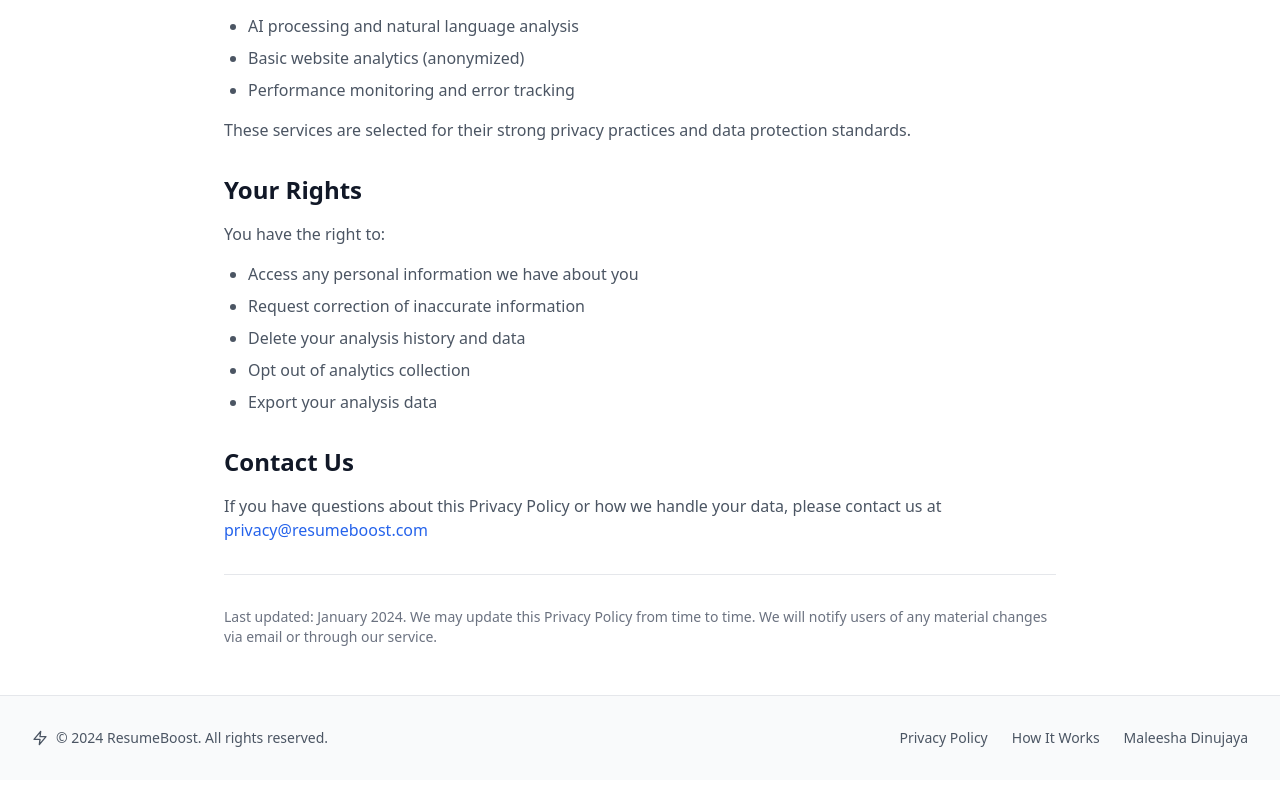
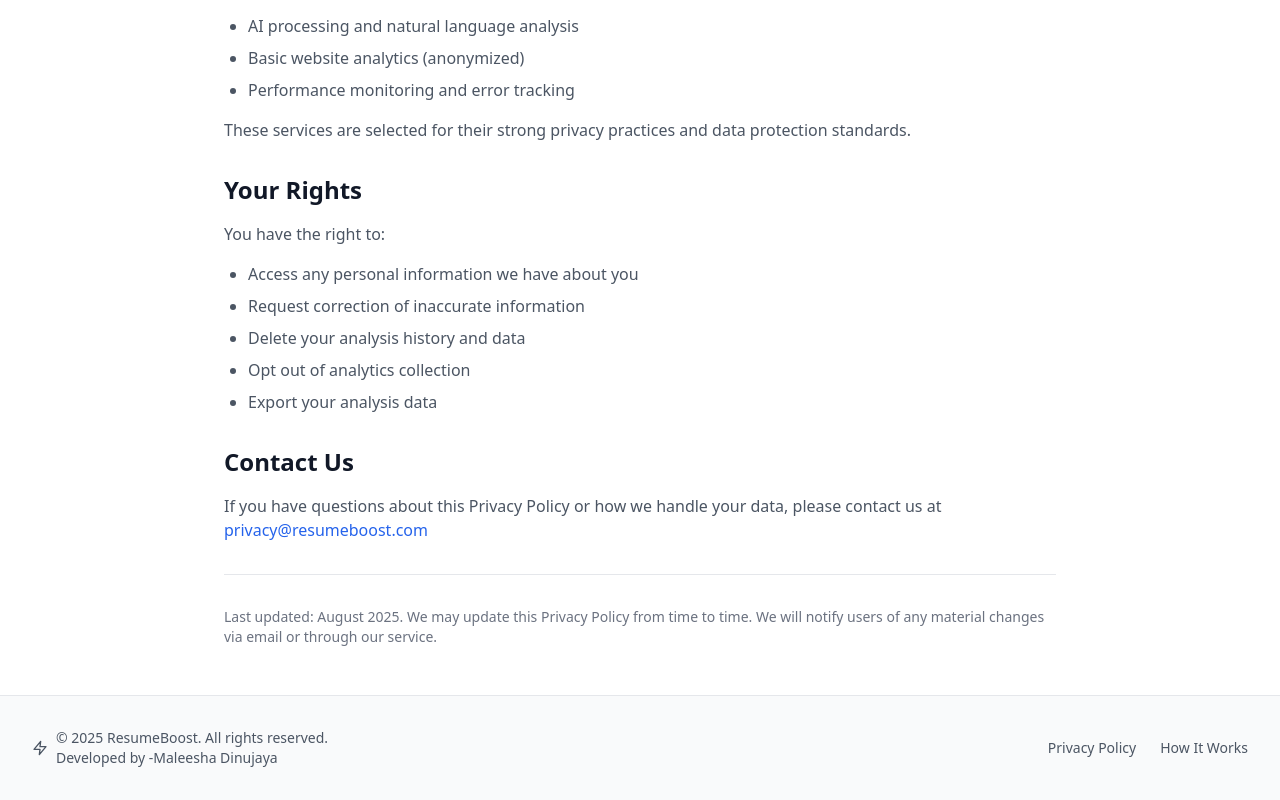
Before and after one commit to Maleesha-Dinujaya/Resume-Boost, a React (Vite) app in the folder frontend/: page /privacy in a window 1280 px wide. Shown: the part 1507-2307 px from the top of the page. Built offline with nearby package versions, Linux system fonts and the light colour scheme; no server answers.

Commit message:
updated footer and privacy policy

```diff
--- a/frontend/src/components/Layout.tsx
+++ b/frontend/src/components/Layout.tsx
@@ -155,7 +155,16 @@ export function Layout({ children }: LayoutProps) {
           <div className="flex flex-col md:flex-row justify-between items-center">
             <div className="flex items-center space-x-2 text-gray-600 dark:text-gray-400">
               <Zap className="h-4 w-4" />
-              <span className="text-sm">© 2024 ResumeBoost. All rights reserved.</span>
+              <span className="text-sm">© 2025 ResumeBoost. All rights reserved.
+                <br />  Developed by -
+                <a
+                href="https://github.com/Maleesha-Dinujaya"
+                target="_blank"
+                rel="noopener noreferrer"
+                className="text-sm text-gray-600 hover:text-blue-600 dark:text-gray-400 dark:hover:text-blue-400 transition-colors"
+              >
+                Maleesha Dinujaya
+              </a></span>
             </div>
             <div className="flex space-x-6 mt-4 md:mt-0">
               <Link
@@ -170,14 +179,6 @@ export function Layout({ children }: LayoutProps) {
               >
                 How It Works
               </Link>
-              <a
-                href="https://github.com/Maleesha-Dinujaya"
-                target="_blank"
-                rel="noopener noreferrer"
-                className="text-sm text-gray-600 hover:text-blue-600 dark:text-gray-400 dark:hover:text-blue-400 transition-colors"
-              >
-                Maleesha Dinujaya
-              </a>
             </div>
           </div>
         </div>
--- a/frontend/src/pages/Privacy.tsx
+++ b/frontend/src/pages/Privacy.tsx
@@ -144,7 +144,7 @@ export function Privacy() {
               If you have questions about this Privacy Policy or how we handle your data,
               please contact us at{' '}
               <a
-                href="mailto:privacy@resumeboost.com"
+                href="mailto:maleeshachandrasekara2@gmail.com"
                 className="text-blue-600 dark:text-blue-400 hover:underline"
               >
                 privacy@resumeboost.com
@@ -154,7 +154,7 @@ export function Privacy() {
 
           <section className="border-t border-gray-200 dark:border-gray-700 pt-8">
             <p className="text-sm text-gray-500 dark:text-gray-400">
-              Last updated: January 2024. We may update this Privacy Policy from time to time.
+              Last updated: August 2025. We may update this Privacy Policy from time to time.
               We will notify users of any material changes via email or through our service.
             </p>
           </section>
```
